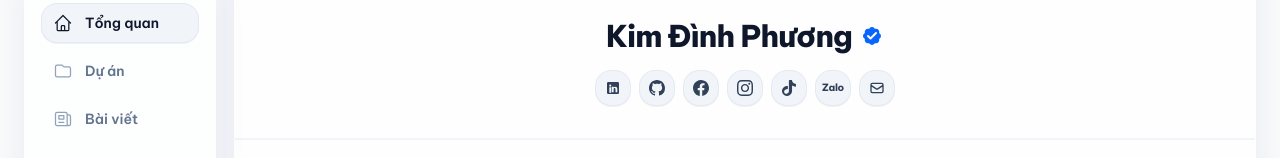
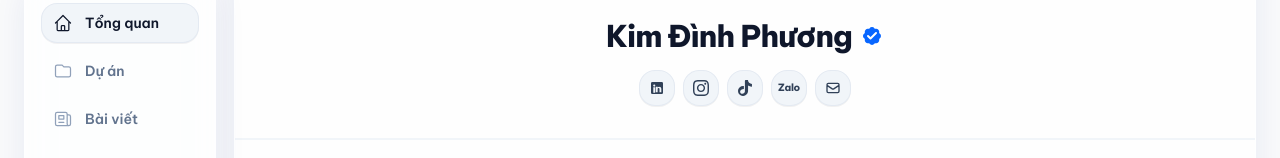
Before and after one commit to dinhphuong25/portfolio1, a Next.js app: page / in a window 1280 px wide. Shown: the part 221-379 px from the top of the page. Built offline with nearby package versions, Linux system fonts and the light colour scheme.

Commit message:
update: remove Facebook and GitHub icons from ProfileHeader social row

```diff
--- a/src/components/ProfileHeader.tsx
+++ b/src/components/ProfileHeader.tsx
@@ -71,32 +71,6 @@
                         </svg>
                     </a>
 
-                    {/* GitHub */}
-                    <a
-                        href="https://github.com/kimdinhphuong"
-                        target="_blank"
-                        rel="noopener noreferrer"
-                        title="GitHub"
-                        className="w-9 h-9 rounded-xl bg-slate-100 dark:bg-slate-800 border border-slate-200/80 dark:border-slate-700/80 text-slate-700 dark:text-slate-200 hover:text-slate-900 dark:hover:text-white hover:bg-white dark:hover:bg-slate-900 hover:border-slate-400 shadow-2xs hover:shadow-md hover:-translate-y-0.5 transition-all duration-200 flex items-center justify-center cursor-pointer"
-                    >
-                        <svg className="w-4 h-4 fill-current" viewBox="0 0 24 24">
-                            <path d="M12 0C5.37 0 0 5.37 0 12c0 5.31 3.435 9.795 8.205 11.385.6.105.825-.255.825-.57 0-.285-.015-1.23-.015-2.235-3.015.555-3.795-.735-4.035-1.41-.135-.345-.72-1.41-1.23-1.695-.42-.225-1.02-.78-.015-.795.945-.015 1.62.87 1.845 1.23 1.08 1.815 2.805 1.305 3.495.99.105-.78.42-1.305.765-1.605-2.67-.3-5.46-1.335-5.46-5.925 0-1.305.465-2.385 1.23-3.225-.12-.3-.54-1.53.12-3.18 0 0 1.005-.315 3.3 1.23.96-.27 1.98-.405 3-.405s2.04.135 3 .405c2.295-1.56 3.3-1.23 3.3-1.23.66 1.65.24 2.88.12 3.18.765.84 1.23 1.905 1.23 3.225 0 4.605-2.805 5.625-5.475 5.925.435.375.81 1.095.81 2.22 0 1.605-.015 2.895-.015 3.3 0 .315.225.69.825.57A12.02 12.02 0 0024 12c0-6.63-5.37-12-12-12z" />
-                        </svg>
-                    </a>
-
-                    {/* Facebook */}
-                    <a
-                        href="https://www.facebook.com/dinhphuongkim250705/"
-                        target="_blank"
-                        rel="noopener noreferrer"
-                        title="Facebook"
-                        className="w-9 h-9 rounded-xl bg-slate-100 dark:bg-slate-800 border border-slate-200/80 dark:border-slate-700/80 text-slate-700 dark:text-slate-200 hover:text-[#1877F2] dark:hover:text-[#1877F2] hover:bg-white dark:hover:bg-slate-900 hover:border-[#1877F2]/40 shadow-2xs hover:shadow-md hover:-translate-y-0.5 transition-all duration-200 flex items-center justify-center cursor-pointer"
-                    >
-                        <svg className="w-4 h-4 fill-current" viewBox="0 0 24 24">
-                            <path d="M24 12.073c0-6.627-5.373-12-12-12s-12 5.373-12 12c0 5.99 4.388 10.954 10.125 11.854v-8.385H7.078v-3.47h3.047V9.43c0-3.007 1.792-4.669 4.533-4.669 1.312 0 2.686.235 2.686.235v2.953H15.83c-1.491 0-1.956.925-1.956 1.874v2.25h3.328l-.532 3.47h-2.796v8.385C19.612 23.027 24 18.062 24 12.073z" />
-                        </svg>
-                    </a>
-
                     {/* Instagram */}
                     <a
                         href="https://www.instagram.com/_kimdinhphuong/"
```
